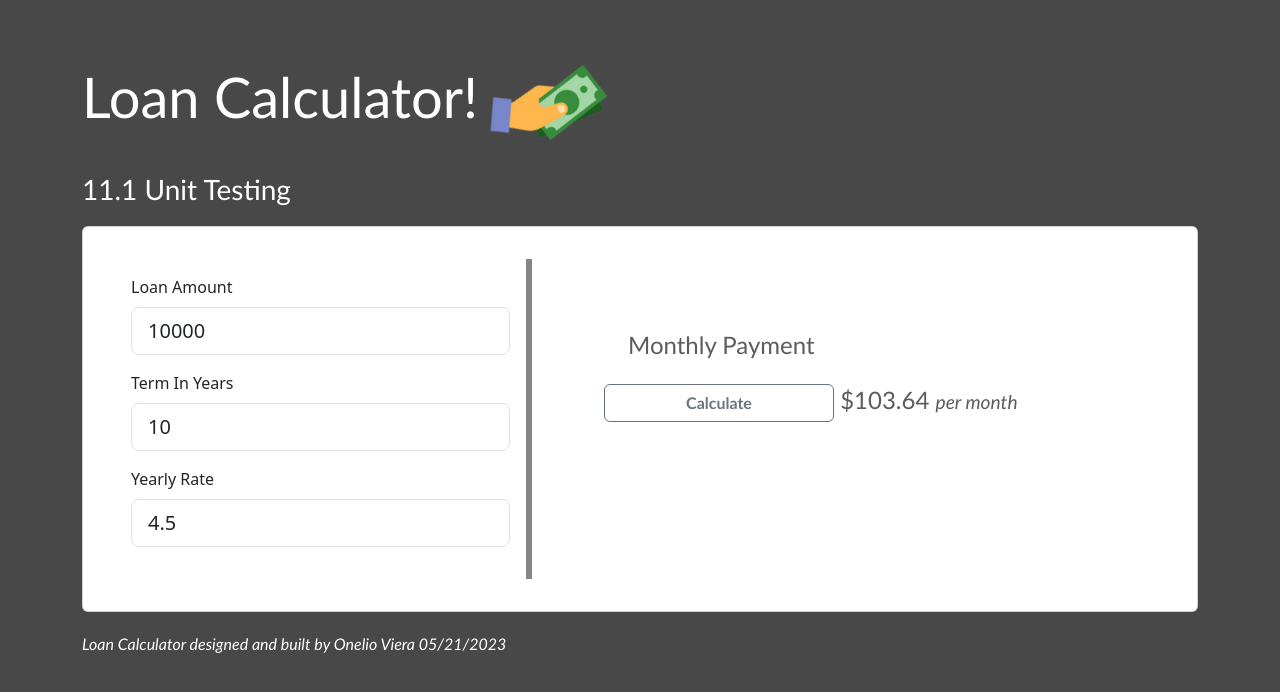
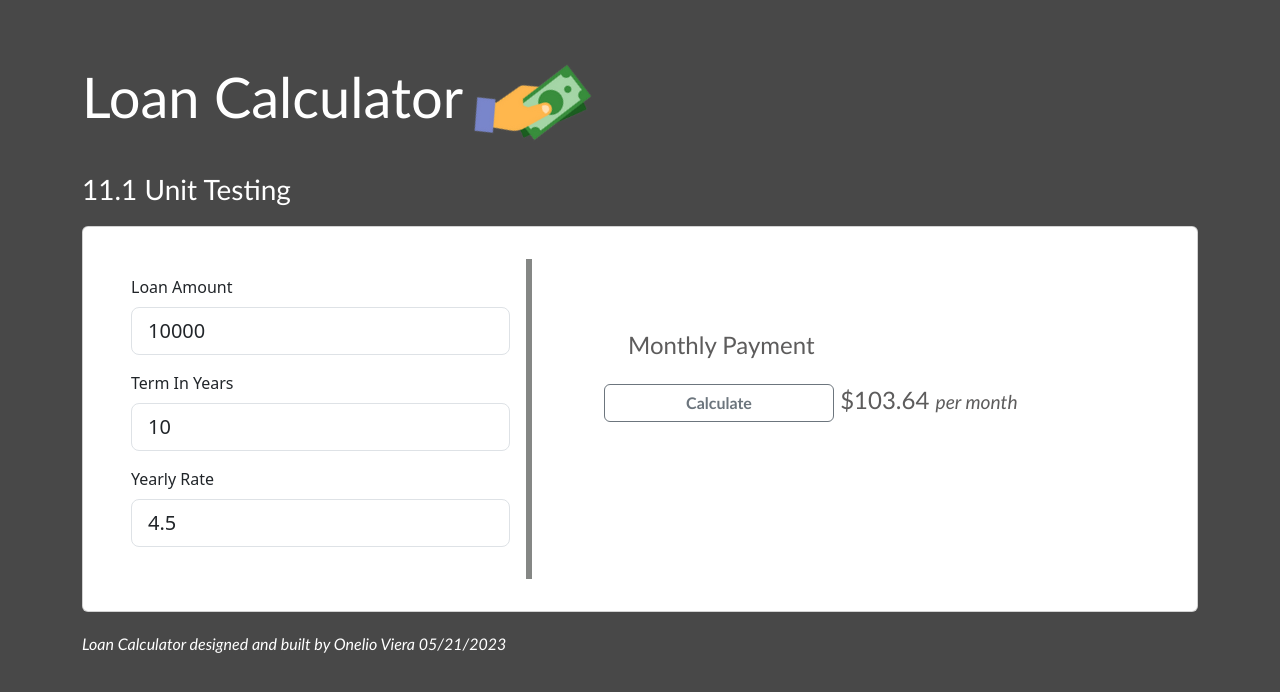
Before and after one commit to OnelioViera/loan-calculator, a website: page index.html in a window 1280 px wide. Drawn offline with nearby package versions, Linux system fonts and the light colour scheme.

Commit message:
updated index.html

```diff
--- a/index.html
+++ b/index.html
@@ -14,7 +14,7 @@
     <!--Start Project Here-->
     <section class="mt-5">
         <div class="container">
-            <h1 class="display-4 mb-2">Loan Calculator! <img src="pngwing.png" class="fa-solid fa-shake"
+            <h1 class="display-4 mb-2">Loan Calculator <img src="pngwing.png" class="fa-solid fa-shake"
                     style="--fa-animation-duration: 25s;" alt="Hand and dollor"></h1>
             <p class="fs-3">11.1 Unit Testing</p>
             <div class="card p-3">
```
